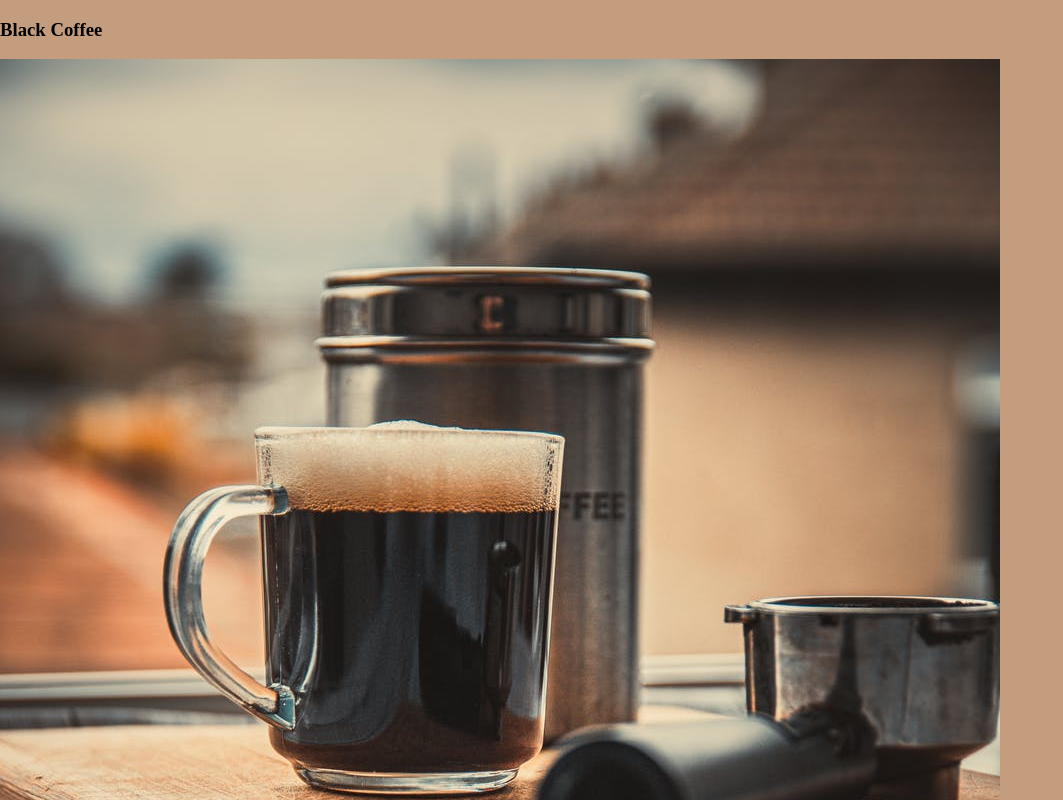
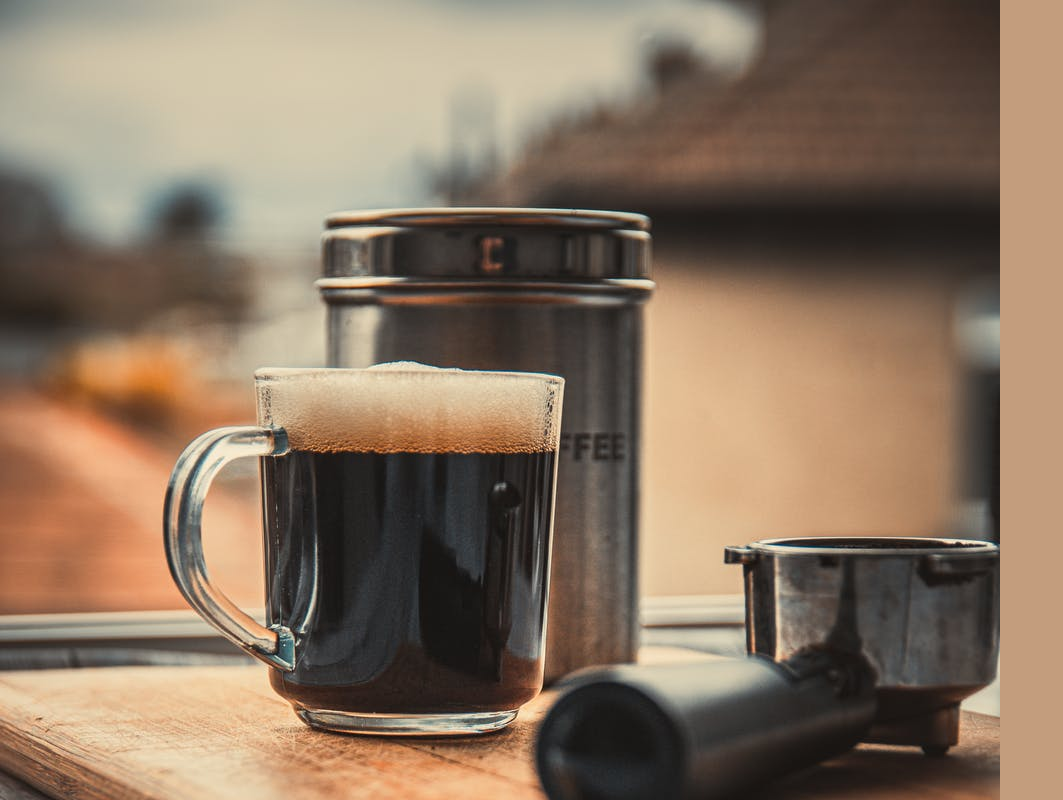
Before and after one commit to joakimgus/DS3801_Grensesnitt_Eksamen, a React (Create React App) app in the folder eksamen/: page / in a window 1280 px wide. Shown: the top 800 px of the page, without its empty margins (0-1063 px from the left). Built offline with nearby package versions, Linux system fonts and the light colour scheme.

Commit message:
clean up change branch

```diff
--- a/eksamen/src/css/UserProfile.css
+++ b/eksamen/src/css/UserProfile.css
@@ -1,7 +1,3 @@
-.placeholder-profile-container{
-    /*margin: auto;*/
-}
-
 .profile-container{
     padding-top: 20px;
     margin: auto;
--- a/eksamen/src/js/App.jsx
+++ b/eksamen/src/js/App.jsx
@@ -1,20 +1,20 @@
-
 import React from 'react';
 import '../css/App.css';
-import Header from './components/Header.jsx';
+import ProductRender from './components/ProductRender.jsx';
 import Login from './components/Login.jsx';
+import Footer from './components/Footer.jsx';
 import MainMenu from './components/MainMenu.jsx';
-import ProductView from './components/ProductView.jsx';
-import ProductRender from './components/ProductRender.jsx';
-import Footer from './components/Footer.jsx';
+import UserProfile from './components/UserProfile.jsx';
 
 
 const App = () => {
   return(
     <>
-      <ProductView />
+      <ProductRender />
+
       <Footer />
     </>
   )
 }
+
 export default App;
```
